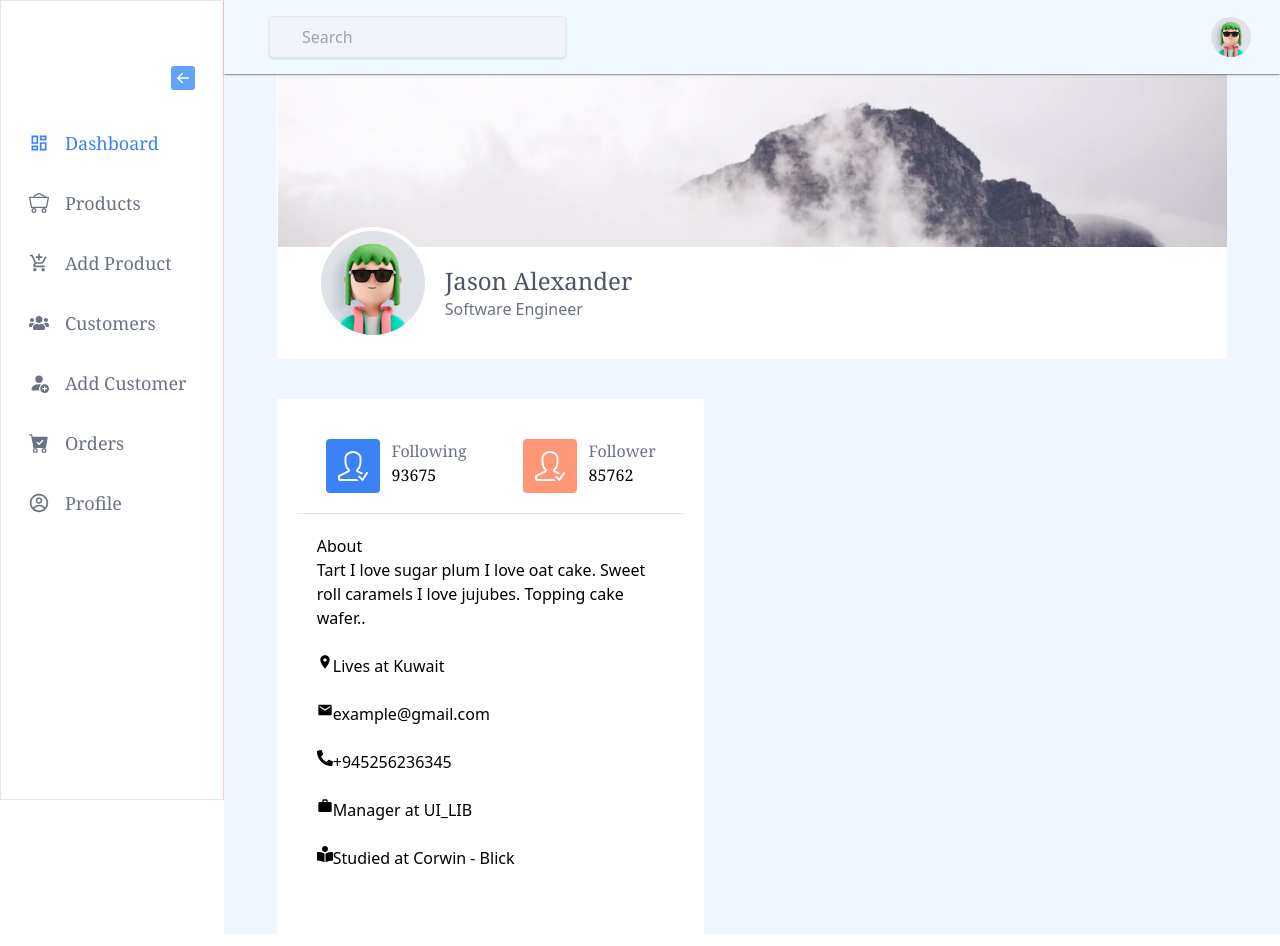
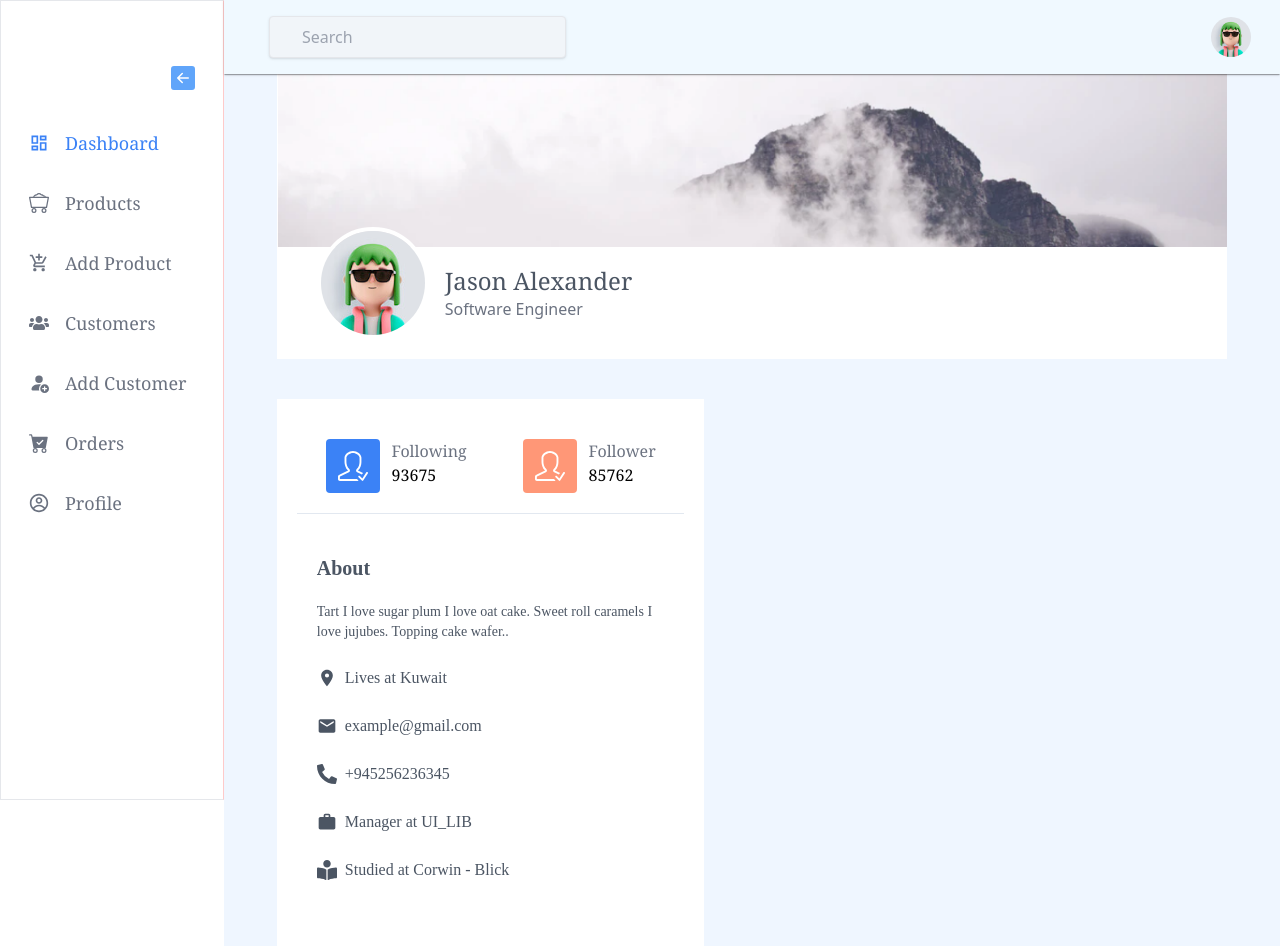
Before and after one commit to loknathsd/E-commerce-dashboard, a React (Create React App) app: page /profile in a window 1280 px wide. Built offline with nearby package versions, Linux system fonts and the light colour scheme.

Commit message:
about component done

```diff
--- a/src/components/About.jsx
+++ b/src/components/About.jsx
@@ -34,7 +34,7 @@ const info = [
 
 const About = () => {
     return (
-        <div className='bg-white w-[45%] p-5 divide-y divide-slate-200'>
+        <div className='bg-white w-[45%] p-5 divide-y divide-slate-200 font-[Montserrat] font-medium'>
             <div className='flex justify-center gap-14 py-5 font-serif'>
                 <div className="flex gap-3">
                     <p className='text-3xl bg-blue-500 p-3 rounded text-white self-center '><SlUserFollowing /> </p>
@@ -51,12 +51,12 @@ const About = () => {
                     </div>
                 </div>
             </div>
-            <div className='p-5'>
-                <p>About</p>
-                <p>Tart I love sugar plum I love oat cake. Sweet roll caramels I love jujubes. Topping cake wafer..</p>
+            <div className='p-5 text-gray-600'>
+                <p className='text-xl font-semibold my-5'>About</p>
+                <p className='text-sm'>Tart I love sugar plum I love oat cake. Sweet roll caramels I love jujubes. Topping cake wafer..</p>
                {
-                info.map(inf=> <div key={inf.id} className="flex my-6">
-                   <p>{inf.icon}</p>
+                info.map(inf=> <div key={inf.id} className="flex my-6 gap-2">
+                   <p className='self-center text-xl '>{inf.icon}</p>
                     <p>{inf.title}</p>
                 </div>)
                }
--- a/src/index.css
+++ b/src/index.css
@@ -7,3 +7,4 @@ body{
   margin: 0;
   padding: 0;
 }
+@import url('https://fonts.googleapis.com/css2?family=Montserrat&display=swap');
```
